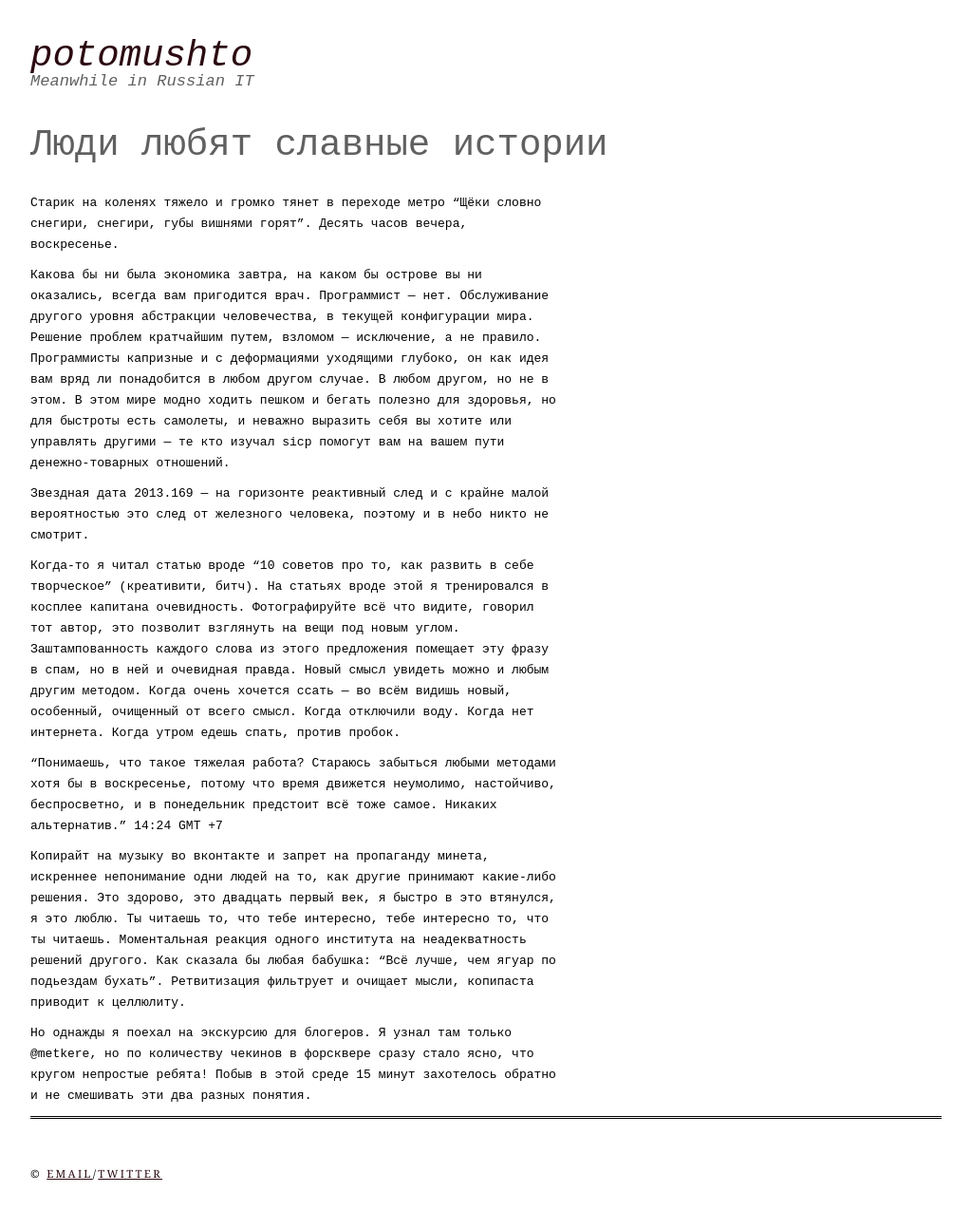
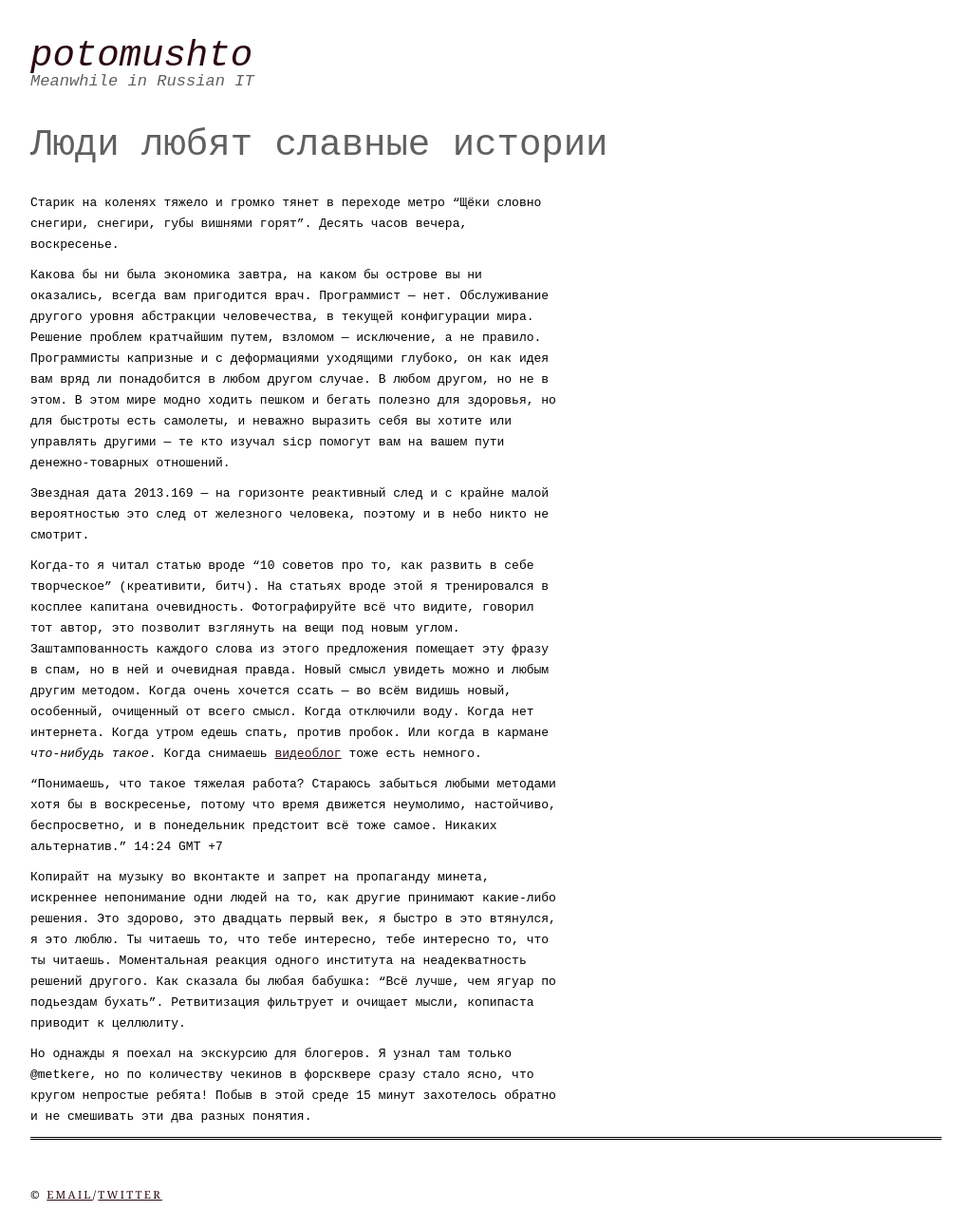
Before and after one commit to ptmt/ptmt.github.com, a Jekyll site: the page built from _posts/2013-06-17-people-love-good-story.md, in a window 1280 px wide. Shown: the whole page at 95% size, without its empty margins (128-1151 px from the left). Built offline with Jekyll 4.4.1, drawn with Linux system fonts in a browser that asks for light colours; Markdown is read by kramdown in place of the engine named in the settings; before the commit the page ends 1273 px from its top, so only the background shows below that.

Commit message:
Update 2013-06-17-people-love-good-story.md

```diff
--- a/_posts/2013-06-17-people-love-good-story.md
+++ b/_posts/2013-06-17-people-love-good-story.md
@@ -10,7 +10,7 @@ title: Люди любят славные истории
 
 Звездная дата 2013.169 — на горизонте реактивный след и с крайне малой вероятностью это след от железного человека, поэтому и в небо никто не смотрит.
 
-Когда-то я читал статью вроде "10 советов про то, как развить в себе творческое" (креативити, битч). На статьях вроде этой я тренировался в косплее капитана очевидность. Фотографируйте всё что видите, говорил тот автор, это позволит взглянуть на вещи под новым углом. Заштампованность каждого слова из этого предложения помещает эту фразу в спам, но в ней и очевидная правда. Новый смысл увидеть можно и любым другим методом. Когда очень хочется ссать — во всём видишь новый, особенный, очищенный от всего смысл. Когда отключили воду. Когда нет интернета. Когда утром едешь спать, против пробок.
+Когда-то я читал статью вроде "10 советов про то, как развить в себе творческое" (креативити, битч). На статьях вроде этой я тренировался в косплее капитана очевидность. Фотографируйте всё что видите, говорил тот автор, это позволит взглянуть на вещи под новым углом. Заштампованность каждого слова из этого предложения помещает эту фразу в спам, но в ней и очевидная правда. Новый смысл увидеть можно и любым другим методом. Когда очень хочется ссать — во всём видишь новый, особенный, очищенный от всего смысл. Когда отключили воду. Когда нет интернета. Когда утром едешь спать, против пробок. Или когда в кармане _что-нибудь такое_. Когда снимаешь [видеоблог](http://youtube.com/user/phinitive) тоже есть немного.
 
 "Понимаешь, что такое тяжелая работа? Стараюсь забыться любыми методами хотя бы в воскресенье, потому что время движется неумолимо, настойчиво, беспросветно, и в понедельник предстоит всё тоже самое. Никаких альтернатив." 14:24 GMT +7
 
```
